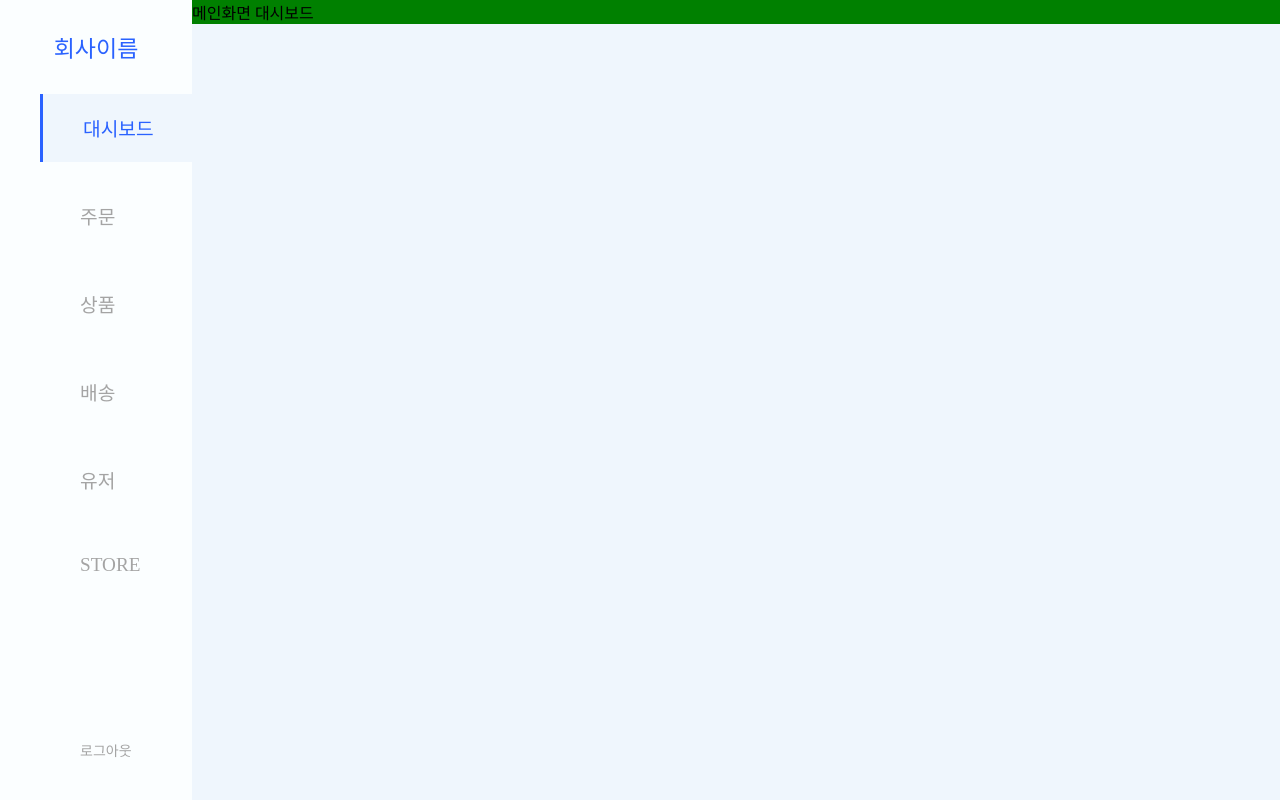
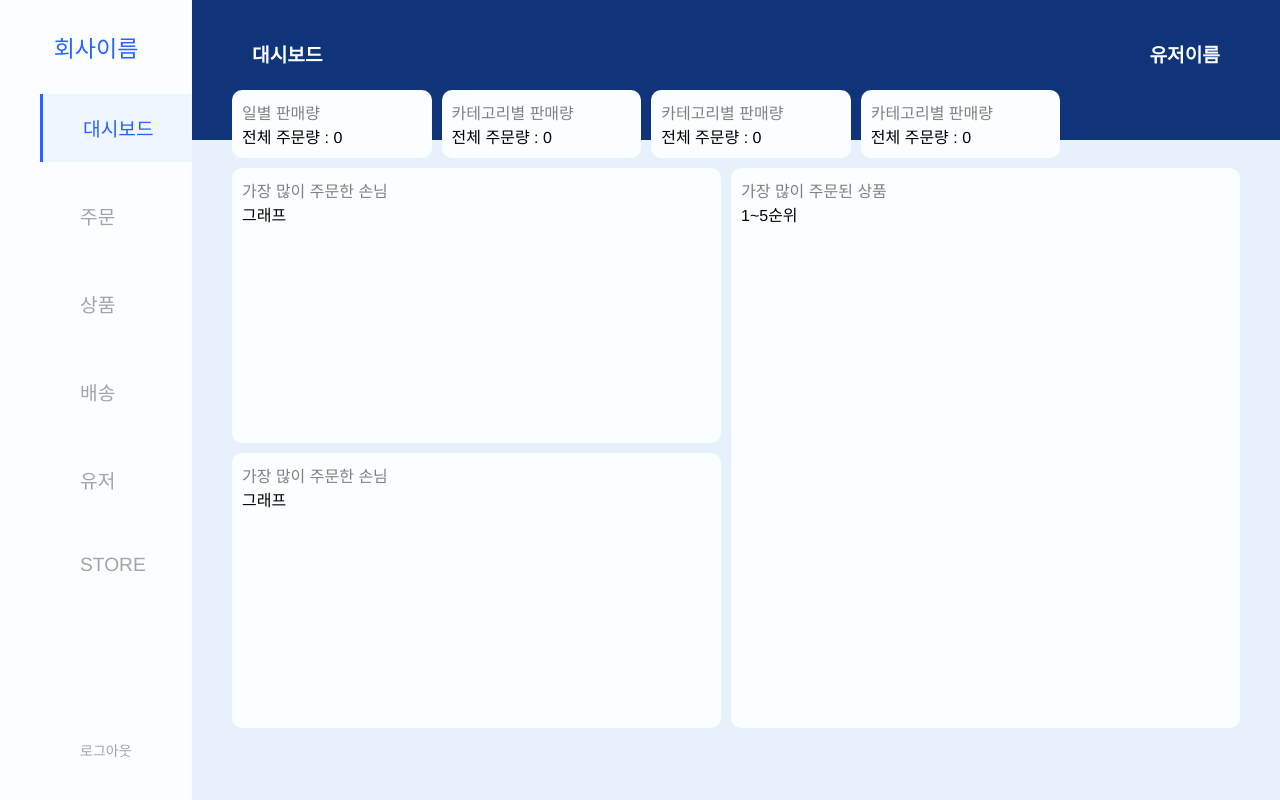
Before and after one commit to FJVN-system/demo-admin, a Next.js app: page / in a window 1280 px wide. Built offline with nearby package versions, Linux system fonts and the light colour scheme; no server answers.

Commit message:
ui 수정 초안 완성

```diff
--- a/components/dashboard/index.tsx
+++ b/components/dashboard/index.tsx
@@ -1,7 +1,172 @@
 import styled from "@emotion/styled";
-import React from "react";
+import { useQuery } from "@tanstack/react-query";
+import { useMemo } from "react";
+import { GetUser } from "../../api/user_api";
+import { useGetOrdersByCompany } from "../../query/order";
 
-const DashBoardContainer = styled.div``;
+const DashBoardContainer = styled.div`
+  display: flex;
+  flex: 1;
+  flex-direction: column;
+`;
+
+const TopContainer = styled.div`
+  display: flex;
+  justify-content: space-between;
+  align-items: flex-start;
+  padding-top: 40px;
+  background-color: #0f3479;
+  height: 100px;
+`;
+
+const MenuName = styled.div`
+  color: #fbfeff;
+  margin-left: 60px;
+  font-size: larger;
+  font-weight: bold;
+`;
+
+const UserName = styled.div`
+  color: #fbfeff;
+  font-weight: bold;
+  margin-right: 60px;
+  font-size: larger;
+`;
+
+const FirstContainer = styled.div`
+  margin: -50px 40px 10px;
+  display: flex;
+`;
+
+const StatTitle = styled.div`
+  color: gray;
+`;
+
+const First1 = styled.div`
+  flex: 0.2;
+  background-color: #fbfeff;
+  border-radius: 10px;
+  padding: 10px;
+  margin-right: 10px;
+  height: 18vh;
+`;
+const First2 = styled.div`
+  flex: 0.2;
+  background-color: #fbfeff;
+  border-radius: 10px;
+  padding: 10px;
+  margin-right: 10px;
+`;
+const First3 = styled.div`
+  flex: 0.2;
+  background-color: #fbfeff;
+  border-radius: 10px;
+  padding: 10px;
+  margin-right: 10px;
+`;
+const First4 = styled.div`
+  flex: 0.2;
+  background-color: #fbfeff;
+  border-radius: 10px;
+  padding: 10px;
+  margin-right: 10px;
+`;
+const First5 = styled.div`
+  flex: 0.2;
+  background-color: #fbfeff;
+  border-radius: 10px;
+  padding: 10px;
+`;
+
+const SecondContainer = styled.div`
+  display: flex;
+  height: 70vh;
+  margin: 0px 40px 20px;
+`;
+
+const SecondLeft = styled.div`
+  flex: 0.5;
+  display: flex;
+  flex-direction: column;
+  border-radius: 10px;
+  margin-right: 10px;
+`;
+
+const SecondTopLeft = styled.div`
+  flex: 0.5;
+  background-color: #fbfeff;
+  border-radius: 10px;
+  padding: 10px;
+  margin-bottom: 10px;
+`;
+const SecondSecondLeft = styled.div`
+  flex: 0.5;
+  background-color: #fbfeff;
+  border-radius: 10px;
+  padding: 10px;
+`;
+
+const SecondRight = styled.div`
+  flex: 0.5;
+  background-color: #fbfeff;
+  border-radius: 10px;
+  padding: 10px;
+`;
+
 export default function DashBoard() {
-  return <DashBoardContainer>메인화면 대시보드</DashBoardContainer>;
+  const { data: userData } = useQuery(["user"], () => GetUser(22));
+  const user = useMemo(() => userData || [], [userData]);
+
+  const { data: ordersData, isLoading } = useGetOrdersByCompany(user.companyId);
+  const orders = useMemo(() => ordersData || [], [ordersData]);
+
+  return (
+    <DashBoardContainer>
+      <TopContainer>
+        <MenuName>대시보드</MenuName>
+        <UserName>유저이름</UserName>
+      </TopContainer>
+      <FirstContainer>
+        {isLoading || (
+          <First1>
+            <StatTitle>각종 주문량</StatTitle>
+            <div>전체 주문량 : {orders.length}</div>
+          </First1>
+        )}
+
+        <First2>
+          <StatTitle>일별 판매량</StatTitle>
+          <div>전체 주문량 : {orders.length}</div>
+        </First2>
+        <First3>
+          <StatTitle>카테고리별 판매량</StatTitle>
+          <div>전체 주문량 : {orders.length}</div>
+        </First3>
+        <First4>
+          <StatTitle>카테고리별 판매량</StatTitle>
+          <div>전체 주문량 : {orders.length}</div>
+        </First4>
+        <First5>
+          <StatTitle>카테고리별 판매량</StatTitle>
+          <div>전체 주문량 : {orders.length}</div>
+        </First5>
+      </FirstContainer>
+      <SecondContainer>
+        <SecondLeft>
+          <SecondTopLeft>
+            <StatTitle>가장 많이 주문한 손님</StatTitle>
+            <div>그래프</div>
+          </SecondTopLeft>
+          <SecondSecondLeft>
+            <StatTitle>가장 많이 주문한 손님</StatTitle>
+            <div>그래프</div>
+          </SecondSecondLeft>
+        </SecondLeft>
+        <SecondRight>
+          <StatTitle>가장 많이 주문된 상품</StatTitle>
+          <div>1~5순위</div>
+        </SecondRight>
+      </SecondContainer>
+    </DashBoardContainer>
+  );
 }
--- a/components/layout/index.tsx
+++ b/components/layout/index.tsx
@@ -15,8 +15,7 @@ const RightContainer = styled.div`
   flex: 0.85;
   display: flex;
   flex-direction: column;
-  background-color: #eff6fd;
-  /* background-image: linear-gradient(45deg, #16224c, #122c0b); */
+  background-color: #e7f1fb;
 `;
 
 export default function Layout({ children }: any) {
--- a/components/sidebar/index.tsx
+++ b/components/sidebar/index.tsx
@@ -7,13 +7,10 @@ const SidebarContainer = styled.div`
   height: 100vh;
   display: flex;
   flex: 0.15;
-  /* background-color: #1c2c39; */
-  /* background-color: #ebebeb; */
   background-color: #fbfeff;
   flex-direction: column;
   align-items: flex-start;
   justify-content: space-between;
-  /* border-right: 1px solid rgba(60, 80, 80, 0.5); */
 `;
 
 const TopContainer = styled.div`
@@ -25,7 +22,6 @@ const BottomContainer = styled.div`
 
 const CompanyName = styled.div`
   width: 100%;
-  /* color: white; */
   color: #2a62ff;
   font-size: 23px;
   text-align: center;
--- a/global.tsx
+++ b/global.tsx
@@ -7,9 +7,9 @@ export const globalStyles = (
       body {
         margin: 0;
         background: white;
-        font-family: -apple-system, BlinkMacSystemFont, Segoe UI, Roboto, Oxygen,
-          Ubuntu, Cantarell, "Open Sans", "Helvetica Neue", sans-serif Arial,
-          sans-serif, Helvetica;
+        font-family: Helvetica, Arial, sans-serif, -apple-system,
+          BlinkMacSystemFont, Segoe UI, Roboto, Oxygen, Ubuntu, Cantarell,
+          "Open Sans", "Helvetica Neue";
       }
     `}
   />
--- a/pages/index.tsx
+++ b/pages/index.tsx
@@ -2,7 +2,7 @@ import styled from "@emotion/styled";
 import DashBoard from "../components/dashboard";
 
 const BodyContainer = styled.div`
-  background-color: green;
+  /* background-color: green; */
 `;
 
 // export async function getStaticProps() {
```
Also changed, not shown: pages/orders/index.tsx (+9 -12 lines), pages/products/index.tsx (+10 -9 lines), pages/shippings/index.tsx (+9 -10 lines), pages/users/index.tsx (+9 -11 lines).
